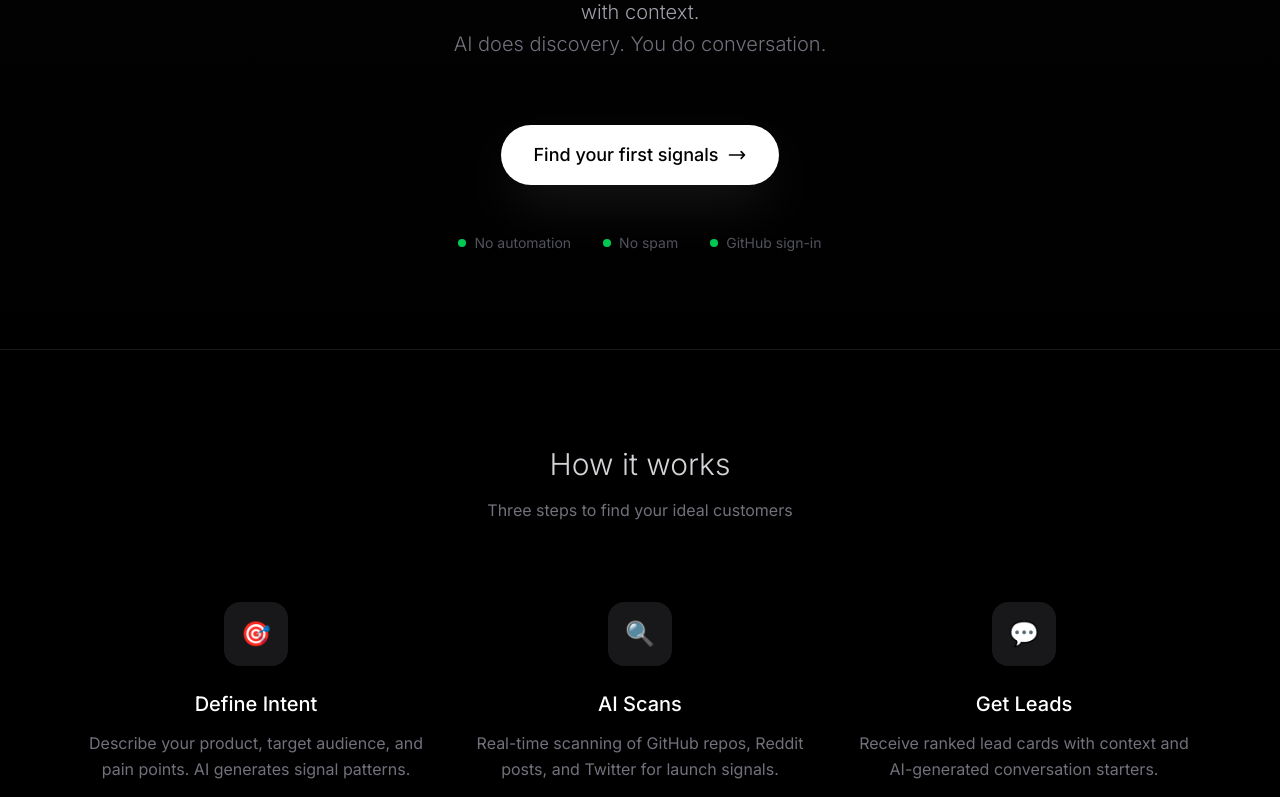
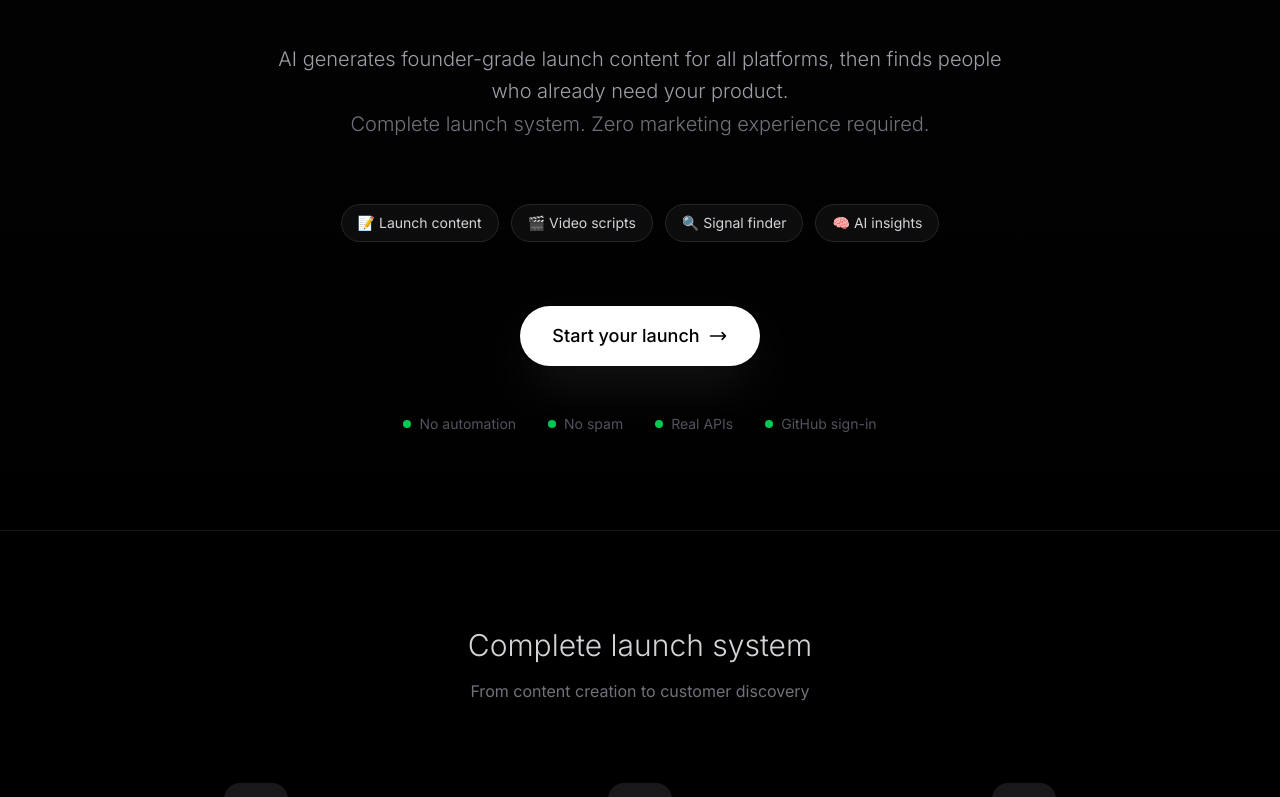
Before and after one commit to shahzain19/Launchless, a React (Vite) app: page / in a window 1280 px wide. Shown: the part 467-1264 px from the top of the page. Built offline with nearby package versions, Linux system fonts and the light colour scheme.

Commit message:
landing page

```diff
--- a/src/pages/Landing.tsx
+++ b/src/pages/Landing.tsx
@@ -5,7 +5,7 @@ export default function Landing() {
       <section className="relative overflow-hidden">
         <div className="absolute inset-0 bg-gradient-to-b from-zinc-900/20 to-transparent"></div>
 
-        <div className="relative max-w-4xl mx-auto px-6 pt-32 pb-24 text-center">
+        <div className="relative max-w-5xl mx-auto px-6 pt-32 pb-24 text-center">
           {/* Logo */}
           <div className="mb-16">
             <img
@@ -17,16 +17,34 @@ export default function Landing() {
 
           {/* Hero Text */}
           <h1 className="text-5xl md:text-7xl font-light tracking-tight mb-8 leading-[1.1]">
-            AI finds people who
+            Launch content +
             <br />
-            <span className="text-zinc-500">already need your product</span>
+            <span className="text-zinc-500">customer discovery</span>
+            <br />
+            <span className="text-2xl md:text-3xl text-zinc-600 font-normal">in seconds</span>
           </h1>
 
-          <p className="text-xl text-zinc-400 max-w-2xl mx-auto mb-16 font-light leading-relaxed">
-            Signal Finder scans GitHub, Reddit, and Twitter to surface ranked leads with context.
+          <p className="text-xl text-zinc-400 max-w-3xl mx-auto mb-16 font-light leading-relaxed">
+            AI generates founder-grade launch content for all platforms, then finds people who already need your product.
             <br />
-            <span className="text-zinc-500">AI does discovery. You do conversation.</span>
+            <span className="text-zinc-500">Complete launch system. Zero marketing experience required.</span>
           </p>
+
+          {/* Feature Pills */}
+          <div className="flex flex-wrap items-center justify-center gap-3 mb-16">
+            <div className="bg-zinc-900/50 border border-zinc-800 rounded-full px-4 py-2 text-sm text-zinc-300">
+              📝 Launch content
+            </div>
+            <div className="bg-zinc-900/50 border border-zinc-800 rounded-full px-4 py-2 text-sm text-zinc-300">
+              🎬 Video scripts
+            </div>
+            <div className="bg-zinc-900/50 border border-zinc-800 rounded-full px-4 py-2 text-sm text-zinc-300">
+              🔍 Signal finder
+            </div>
+            <div className="bg-zinc-900/50 border border-zinc-800 rounded-full px-4 py-2 text-sm text-zinc-300">
+              🧠 AI insights
+            </div>
+          </div>
 
           {/* CTA */}
           <div className="mb-12">
@@ -34,7 +52,7 @@ export default function Landing() {
               href="/projects"
               className="inline-flex items-center px-8 py-4 bg-white text-black text-lg font-medium rounded-full hover:bg-zinc-100 transition-all duration-300 hover:scale-105 shadow-2xl shadow-white/10"
             >
-              Find your first signals
+              Start your launch
               <svg className="ml-2 w-5 h-5" fill="none" stroke="currentColor" viewBox="0 0 24 24">
                 <path strokeLinecap="round" strokeLinejoin="round" strokeWidth={2} d="M17 8l4 4m0 0l-4 4m4-4H3" />
               </svg>
@@ -42,7 +60,7 @@ export default function Landing() {
           </div>
 
           {/* Trust Indicators */}
-          <div className="flex items-center justify-center gap-8 text-sm text-zinc-600">
+          <div className="flex items-center justify-center gap-8 text-sm text-zinc-600 flex-wrap">
             <span className="flex items-center gap-2">
               <div className="w-2 h-2 bg-green-500 rounded-full"></div>
               No automation
@@ -50,6 +68,10 @@ export default function Landing() {
             <span className="flex items-center gap-2">
               <div className="w-2 h-2 bg-green-500 rounded-full"></div>
               No spam
+            </span>
+            <span className="flex items-center gap-2">
+              <div className="w-2 h-2 bg-green-500 rounded-full"></div>
+              Real APIs
             </span>
             <span className="flex items-center gap-2">
               <div className="w-2 h-2 bg-green-500 rounded-full"></div>
@@ -63,18 +85,18 @@ export default function Landing() {
       <section className="py-24 border-t border-zinc-900">
         <div className="max-w-6xl mx-auto px-6">
           <div className="text-center mb-20">
-            <h2 className="text-3xl font-light text-zinc-300 mb-4">How it works</h2>
-            <p className="text-zinc-500">Three steps to find your ideal customers</p>
+            <h2 className="text-3xl font-light text-zinc-300 mb-4">Complete launch system</h2>
+            <p className="text-zinc-500">From content creation to customer discovery</p>
           </div>
 
           <div className="grid md:grid-cols-3 gap-12">
             <div className="text-center group">
               <div className="w-16 h-16 bg-zinc-900 rounded-2xl flex items-center justify-center mx-auto mb-6 group-hover:bg-zinc-800 transition-colors">
-                <span className="text-2xl">🎯</span>
+                <span className="text-2xl">📝</span>
               </div>
-              <h3 className="text-xl font-medium mb-3">Define Intent</h3>
+              <h3 className="text-xl font-medium mb-3">Generate Content</h3>
               <p className="text-zinc-500 leading-relaxed">
-                Describe your product, target audience, and pain points. AI generates signal patterns.
+                AI creates launch content for all platforms: Product Hunt, Twitter, LinkedIn, video scripts, and more.
               </p>
             </div>
 
@@ -82,19 +104,19 @@ export default function Landing() {
               <div className="w-16 h-16 bg-zinc-900 rounded-2xl flex items-center justify-center mx-auto mb-6 group-hover:bg-zinc-800 transition-colors">
                 <span className="text-2xl">🔍</span>
               </div>
-              <h3 className="text-xl font-medium mb-3">AI Scans</h3>
+              <h3 className="text-xl font-medium mb-3">Find Customers</h3>
               <p className="text-zinc-500 leading-relaxed">
-                Real-time scanning of GitHub repos, Reddit posts, and Twitter for launch signals.
+                Signal Finder scans GitHub, Reddit, and Twitter to find people who already need your product.
               </p>
             </div>
 
             <div className="text-center group">
               <div className="w-16 h-16 bg-zinc-900 rounded-2xl flex items-center justify-center mx-auto mb-6 group-hover:bg-zinc-800 transition-colors">
-                <span className="text-2xl">💬</span>
+                <span className="text-2xl">🚀</span>
               </div>
-              <h3 className="text-xl font-medium mb-3">Get Leads</h3>
+              <h3 className="text-xl font-medium mb-3">Launch & Connect</h3>
               <p className="text-zinc-500 leading-relaxed">
-                Receive ranked lead cards with context and AI-generated conversation starters.
+                Post your content and reach out to leads with AI-generated conversation starters.
               </p>
             </div>
           </div>
```
